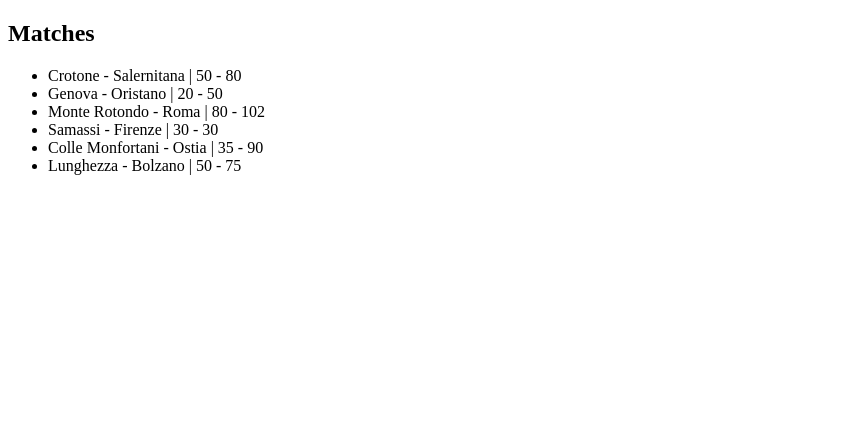
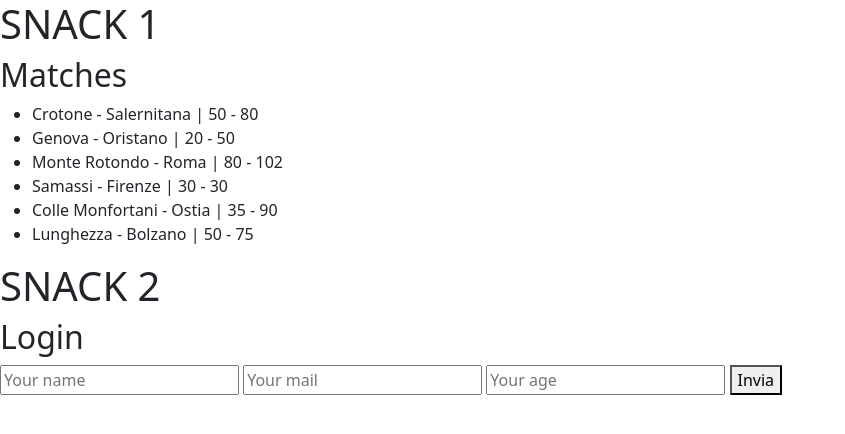
Before and after one commit to alep-2000/php-snacks-blocco-1, a PHP site: page / in a window 1280 px wide. Shown: the top 434 px of the page, without its empty margins (0-845 px from the left). Run offline with PHP 8.4, Linux system fonts and the light colour scheme.

Commit message:
[F][L]Snack 2 finisched

```diff
--- a/index.php
+++ b/index.php
@@ -1,4 +1,5 @@
 <?php
+    // SNACK-1
     // ARRAY MATCHES
     $mathches = [
         [
@@ -37,7 +38,26 @@
             'homePoints' => '50',
             'guestPoints' => '75'
         ],
-    ]
+    ];
+    // SNACK-2
+    // VARIABLES
+    $cName = false;
+    $cMail = false;
+    $cAge = false;
+
+    if(isset($_GET['name']) && isset($_GET['mail']) && isset($_GET['age'])){
+        if(strlen($_GET['name'] > 3)){
+            $cName = true;
+        }
+
+        if(str_contains($_GET['mail'], '.')){
+            $cMail = true;
+        }
+
+        if(is_numeric($_GET['age'])){
+            $cAge = true;
+        }
+    }
 ?>
 
 <!DOCTYPE html>
@@ -46,8 +66,11 @@
     <meta charset="UTF-8">
     <meta name="viewport" content="width=device-width, initial-scale=1.0">
     <title>PHP Snacks Blocco 1</title>
+    <link href="https://cdn.jsdelivr.net/npm/bootstrap@5.3.0/dist/css/bootstrap.min.css" rel="stylesheet" integrity="sha384-9ndCyUaIbzAi2FUVXJi0CjmCapSmO7SnpJef0486qhLnuZ2cdeRhO02iuK6FUUVM" crossorigin="anonymous">
 </head>
 <body>
+    <h1>SNACK 1</h1>
+    <div>
         <h2>Matches</h2>
         <!-- LIST RESULTS -->
         <ul>
@@ -58,5 +81,26 @@
                 }
             ?>
         </ul>
+    </div>
+    <h1>SNACK 2</h1>
+    <div>
+        <h2>Login</h2>
+        <form action="index.php" method="GET">
+            <input type="text" name="name" placeholder="Your name">
+            <input type="email" name="mail" placeholder="Your mail">
+            <input type="number" name="age" placeholder="Your age">
+            <button type="submit">Invia</button>
+        </form>
+    </div>
+    <div class="mt-4">
+        <?php if(isset($_GET['name']) && isset($_GET['mail']) && isset($_GET['age'])){ ?>
+            <?php if($cName && $cMail && $cAge){
+                echo "Accesso Riuscito";
+            }
+            else{
+                echo "Accesso Negato";
+            } ?>
+        <?php } ?>
+    </div>
 </body>
 </html>
```
Also changed, not shown: readme.md. Lines whose indentation alone changed are shown as unchanged.
